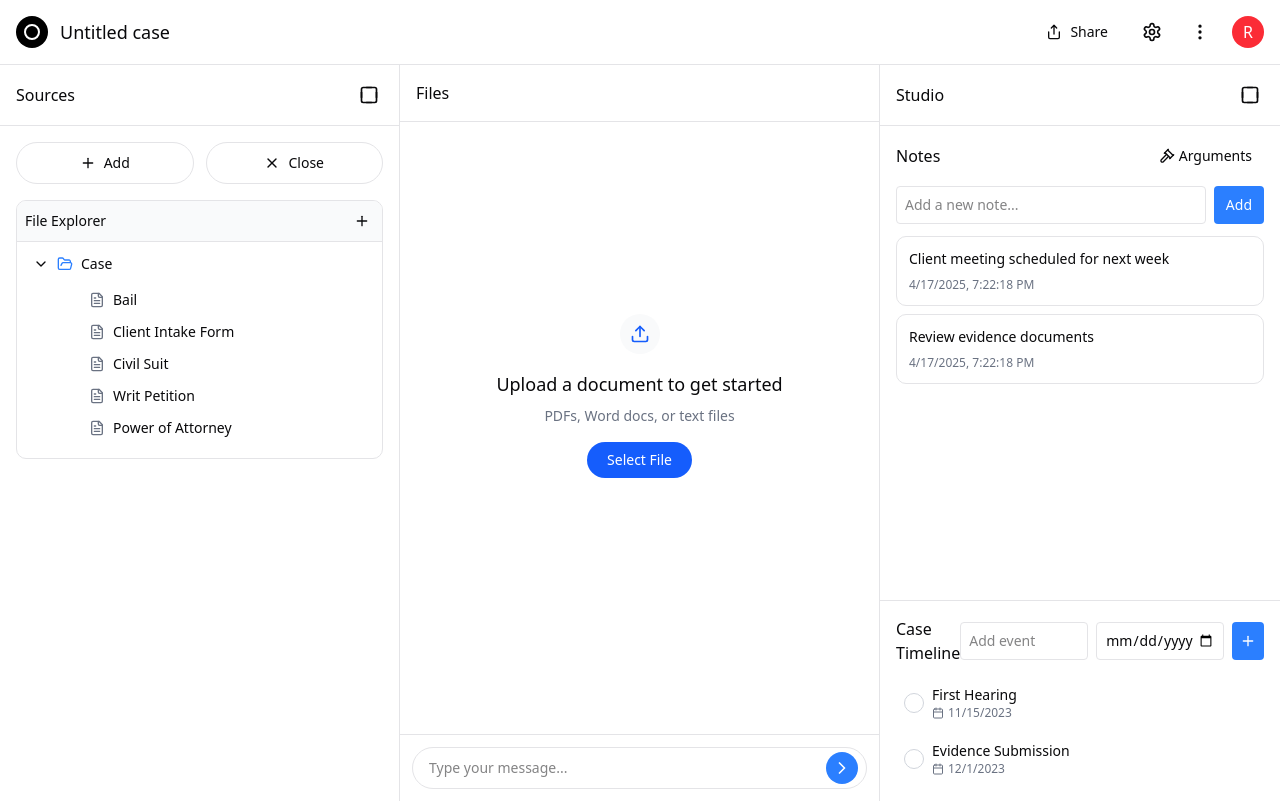
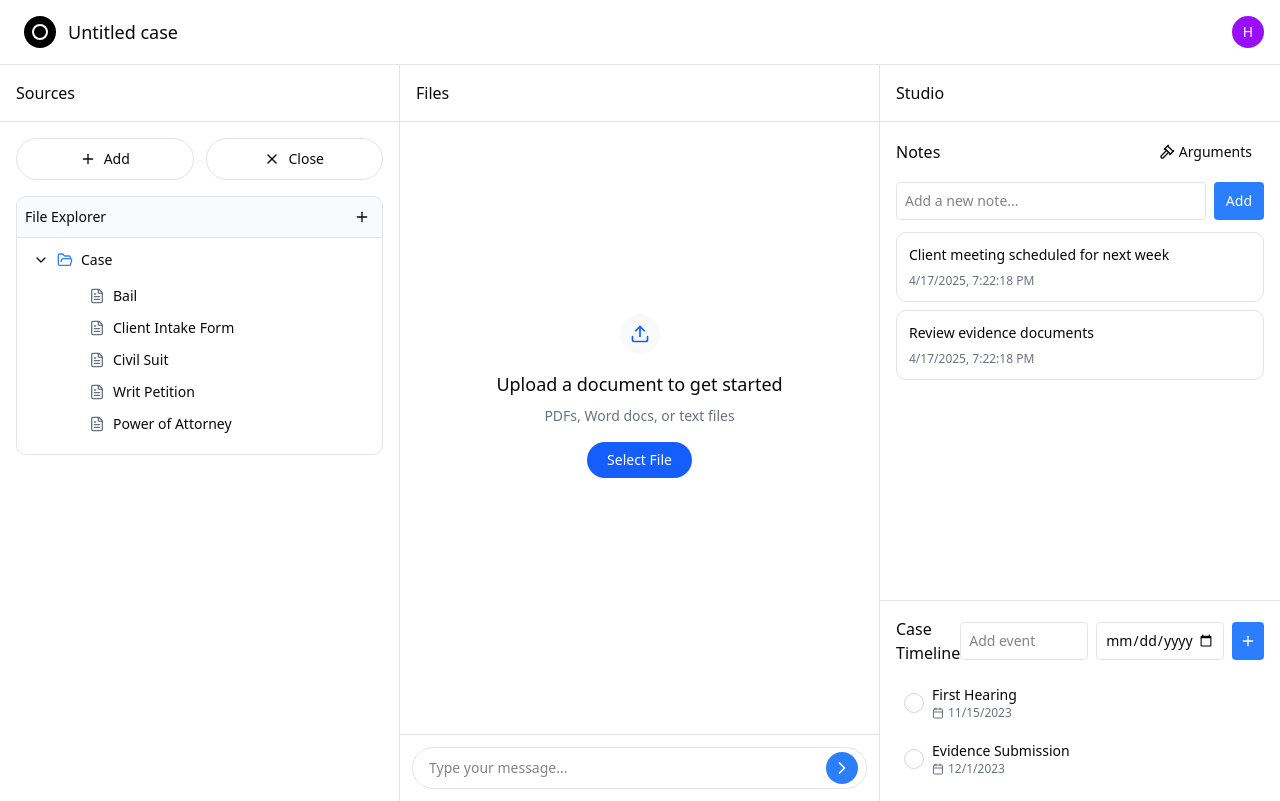
Before and after one commit to Lawyer-Up/lawyer-up-frontend, a Next.js app: page /workspace in a window 1280 px wide. Built offline with nearby package versions, Linux system fonts and the light colour scheme.

Commit message:
workspace fixes

```diff
--- a/app/(auth)/login/page.js
+++ b/app/(auth)/login/page.js
@@ -67,11 +67,12 @@ export default function LoginPage() {
               Forgot your password?
             </Link>
           </div>
-
+          <Link href="/home">
           <Button type="submit" className="w-full">
             Sign in
             <ArrowRight className="ml-2 h-4 w-4" />
           </Button>
+          </Link>
 
           <p className="text-center text-sm text-muted-foreground">
             Don't have an account?{" "}
--- a/app/(auth)/signup/page.js
+++ b/app/(auth)/signup/page.js
@@ -135,11 +135,12 @@ export default function SignupPage() {
               </div>
             </div>
           </div>
-
+          <Link href="/home">
           <Button type="submit" className="w-full">
             Create Account
             <ArrowRight className="ml-2 h-4 w-4" />
           </Button>
+          </Link>
 
           <p className="text-center text-sm text-muted-foreground">
             Already have an account?{" "}
--- /dev/null
+++ b/app/home/page.js
@@ -0,0 +1,100 @@
+"use client";
+import { Button } from "@/components/ui/button";
+import {
+  DropdownMenu,
+  DropdownMenuContent,
+  DropdownMenuItem,
+  DropdownMenuTrigger,
+} from "@/components/ui/dropdown-menu";
+import { Plus, Grid, List, ChevronDown, MoreVertical, Scale } from "lucide-react";
+import Link from "next/link";
+import { useState } from "react";
+
+export default function NotebookLM() {
+  const [isLogin, setIsLogin] = useState(false);
+  return (
+    <div className="min-h-screen bg-white">
+      <header className="flex items-center justify-between px-6 py-4">
+        <div className="flex items-center">
+        <div className="w-8 h-8 mr-2 rounded-full bg-slate-800 flex items-center justify-center">
+                <Scale className="h-5 w-5 text-white" />
+              </div>
+          <h1 className="text-xl font-semibold">LawyerUP</h1>
+        </div>
+        <DropdownMenu>
+          <DropdownMenuTrigger asChild>
+            <Button
+              variant="ghost"
+              className="w-8 h-8 rounded-full bg-purple-600 text-white p-0"
+            >
+              H
+            </Button>
+          </DropdownMenuTrigger>
+          <DropdownMenuContent align="end" className="w-40">
+              <DropdownMenuItem asChild>
+                <Link href="/profile">Dashboard</Link>
+              </DropdownMenuItem>
+          </DropdownMenuContent>
+        </DropdownMenu>
+      </header>
+      <main className="max-w-5xl mx-auto px-6 py-12">
+        <h1 className="text-5xl font-bold mb-16 bg-gradient-to-r from-blue-400 to-teal-500 bg-clip-text text-transparent">
+          Welcome to LawyerUP
+          <span className="text-gray-800">, your AI-powered legal auditor</span>
+        </h1>
+
+        <div>
+          <h2 className="text-2xl font-medium mb-4">My notebooks</h2>
+          <div className="border-b border-gray-200 mb-4"></div>
+
+          <div className="flex items-center justify-between mb-6">
+            <Link href="/case-inputs">
+              <Button className="bg-blue-100 hover:bg-blue-200 text-blue-700 rounded-full">
+                <Plus className="w-4 h-4 mr-2" />
+                Create new
+              </Button>
+            </Link>
+
+            <div className="flex items-center">
+              <DropdownMenu>
+                <DropdownMenuTrigger asChild>
+                  <Button variant="outline" className="ml-2 h-9">
+                    Most recent
+                    <ChevronDown className="ml-2 h-4 w-4" />
+                  </Button>
+                </DropdownMenuTrigger>
+                <DropdownMenuContent align="end">
+                  <DropdownMenuItem>Most recent</DropdownMenuItem>
+                  <DropdownMenuItem>Alphabetical</DropdownMenuItem>
+                  <DropdownMenuItem>Last modified</DropdownMenuItem>
+                </DropdownMenuContent>
+              </DropdownMenu>
+            </div>
+          </div>
+          {/* Fully clickable notebook card */}
+          <Link href="/workspace">
+            <div className="w-64 h-48 bg-[#f8f3e2] rounded-md p-4 relative cursor-pointer hover:shadow-md transition">
+              <div className="absolute top-4 left-4">
+                <div className="w-6 h-6 bg-yellow-200 border border-yellow-400 flex items-center justify-center text-yellow-800">
+                  📁
+                </div>
+              </div>
+              <div className="absolute top-4 right-4">
+                <Button variant="ghost" size="icon" className="h-6 w-6">
+                  <MoreVertical className="h-4 w-4" />
+                </Button>
+              </div>
+
+              <div className="absolute bottom-4 left-4 right-4">
+                <h3 className="text-lg font-medium text-gray-800 mb-1">
+                  Untitled notebook
+                </h3>
+                <p className="text-sm text-gray-600">18 Apr 2025 · 0 sources</p>
+              </div>
+            </div>
+          </Link>
+        </div>
+      </main>
+    </div>
+  );
+}
--- a/app/workspace/page.js
+++ b/app/workspace/page.js
@@ -1,5 +1,7 @@
 "use client"
 
+import { Button } from "@/components/ui/button";
+import { DropdownMenu, DropdownMenuContent, DropdownMenuItem, DropdownMenuTrigger } from "@radix-ui/react-dropdown-menu";
 import {
   Upload,
   Search,
@@ -24,7 +26,9 @@ import {
   Gavel,
   Calendar,
   Check,
+  Scale
 } from "lucide-react";
+import Link from "next/link";
 import { useState } from "react";
 
 export default function NotebookApp() {
@@ -470,53 +474,37 @@ export default function NotebookApp() {
 
   return (
     <div className="min-h-screen bg-white">
-      <div className="flex items-center justify-between p-4 border-b">
+      <div className="flex items-center justify-between p-4 pl-6 border-b">
         <div className="flex items-center gap-3">
           <div className="w-8 h-8 bg-black rounded-full flex items-center justify-center">
+            <Link href="/home">
             <div className="w-4 h-4 border-2 border-white rounded-full"></div>
+            </Link>
           </div>
           <h1 className="text-lg font-medium">Untitled case</h1>
         </div>
-        <div className="flex items-center gap-4">
-          <button className="flex items-center gap-2 px-3 py-1.5 text-sm font-medium rounded-md hover:bg-gray-100">
-            <Share className="w-4 h-4" />
-            Share
-          </button>
-          <button className="p-1.5 rounded-md hover:bg-gray-100">
-            <Settings className="w-5 h-5" />
-          </button>
-          <button className="p-1.5 rounded-md hover:bg-gray-100">
-            <MoreVertical className="w-5 h-5" />
-          </button>
-          <div className="w-8 h-8 bg-red-500 rounded-full flex items-center justify-center text-white font-medium">
-            R
-          </div>
-        </div>
+        <DropdownMenu>
+          <DropdownMenuTrigger asChild>
+            <Button
+              variant="ghost"
+              className="w-8 h-8 rounded-full bg-purple-600 text-white p-0"
+            >
+              H
+            </Button>
+          </DropdownMenuTrigger>
+          <DropdownMenuContent align="end" className="w-40">
+              <DropdownMenuItem asChild>
+                <Link href="/profile">Dashboard</Link>
+              </DropdownMenuItem>
+          </DropdownMenuContent>
+        </DropdownMenu>
       </div>
 
       <div className="flex h-[calc(100vh-64px)] relative">
         <div className="w-[400px] border-r flex flex-col">
           <div className="flex items-center justify-between p-4 border-b">
             <h2 className="font-medium">Sources</h2>
-            <button className="p-1 hover:bg-gray-100 rounded">
-              <svg
-                xmlns="http://www.w3.org/2000/svg"
-                width="20"
-                height="20"
-                viewBox="0 0 24 24"
-                fill="none"
-                stroke="currentColor"
-                strokeWidth="2"
-                strokeLinecap="round"
-                strokeLinejoin="round"
-              >
-                <rect width="18" height="18" x="3" y="3" rx="2" ry="2"></rect>
-                <line x1="9" x2="15" y1="3" y2="3"></line>
-                <line x1="9" x2="15" y1="21" y2="21"></line>
-                <line x1="3" x2="3" y1="9" y2="15"></line>
-                <line x1="21" x2="21" y1="9" y2="15"></line>
-              </svg>
-            </button>
+
           </div>
 
           <div className="p-4 space-y-4">
@@ -529,12 +517,13 @@ export default function NotebookApp() {
                 Add
               </button>
               <button
-                className="flex-1 flex items-center justify-center gap-2 py-2.5 border rounded-full text-sm font-medium hover:bg-gray-50"
+                className="flex-1 flex w-fit items-center justify-center gap-2 py-2.5 border rounded-full text-sm font-medium hover:bg-gray-50"
                 onClick={toggleFileExplorer}
               >
                 {showFileExplorer ? <X className="w-4 h-4" /> : <File className="w-4 h-4" />}
                 {showFileExplorer ? "Close" : "Files"}
               </button>
+
             </div>
 
             {showFileExplorer ? (
@@ -725,32 +714,17 @@ export default function NotebookApp() {
         <div className="w-[400px] flex flex-col">
           <div className="flex items-center justify-between p-4 border-b">
             <h2 className="font-medium">Studio</h2>
-            <button className="p-1 hover:bg-gray-100 rounded">
-              <svg
-                xmlns="http://www.w3.org/2000/svg"
-                width="20"
-                height="20"
-                viewBox="0 0 24 24"
-                fill="none"
-                stroke="currentColor"
-                strokeWidth="2"
-                strokeLinecap="round"
-                strokeLinejoin="round"
-              >
-                <rect width="18" height="18" x="3" y="3" rx="2" ry="2"></rect>
-                <line x1="9" x2="15" y1="3" y2="3"></line>
-                <line x1="9" x2="15" y1="21" y2="21"></line>
-                <line x1="3" x2="3" y1="9" y2="15"></line>
-                <line x1="21" x2="21" y1="9" y2="15"></line>
-              </svg>
-            </button>
+            {showArgumentGenerator && (
+              <h3 className="font-medium">Argument Generator</h3>
+            )}
+
           </div>
 
           <div className="p-4 space-y-4 overflow-y-auto flex-1">
             {showArgumentGenerator ? (
               <div className="space-y-4">
-                <div className="flex items-center justify-between">
-                  <h3 className="font-medium">Argument Generator</h3>
+                <div className="flex items-center justify-end">
+
                   <button
                     onClick={() => setShowArgumentGenerator(false)}
                     className="p-1 hover:bg-gray-100 rounded"
```
Also changed, not shown: sample.txt (deleted).
